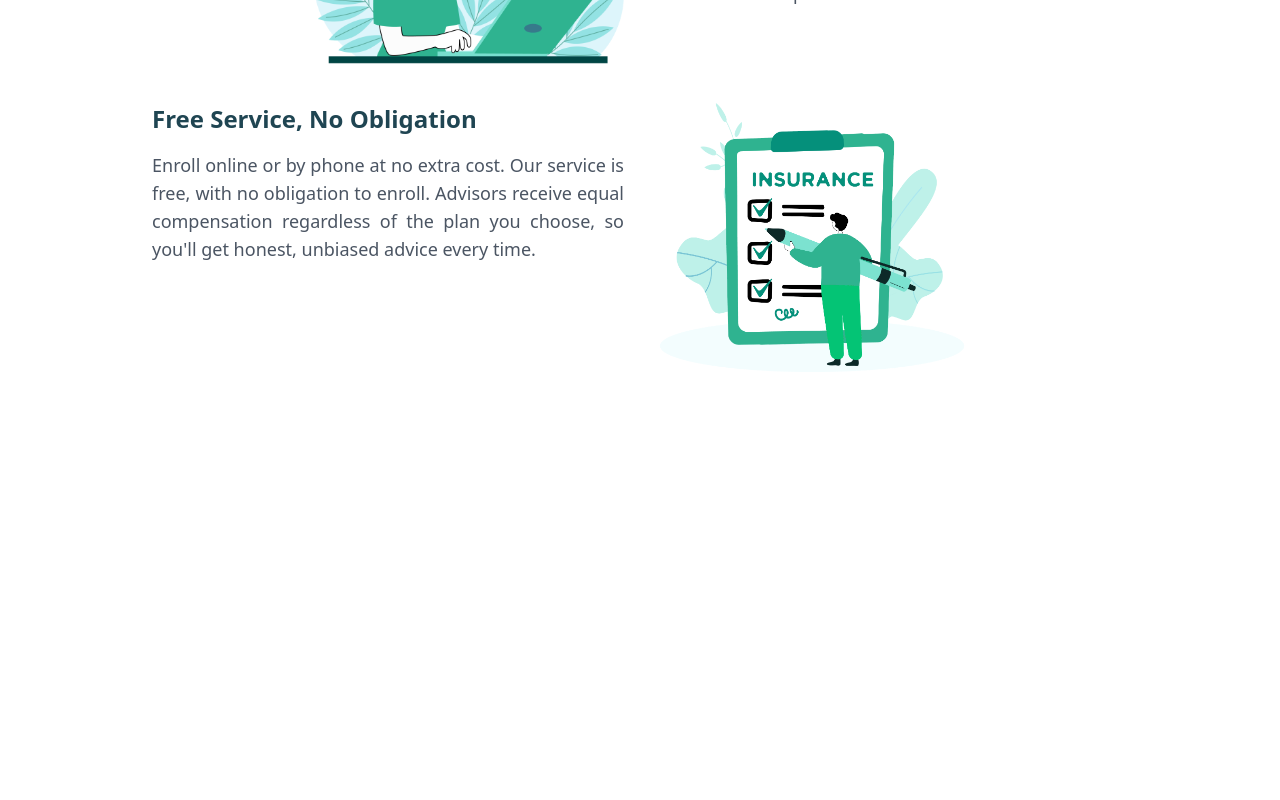
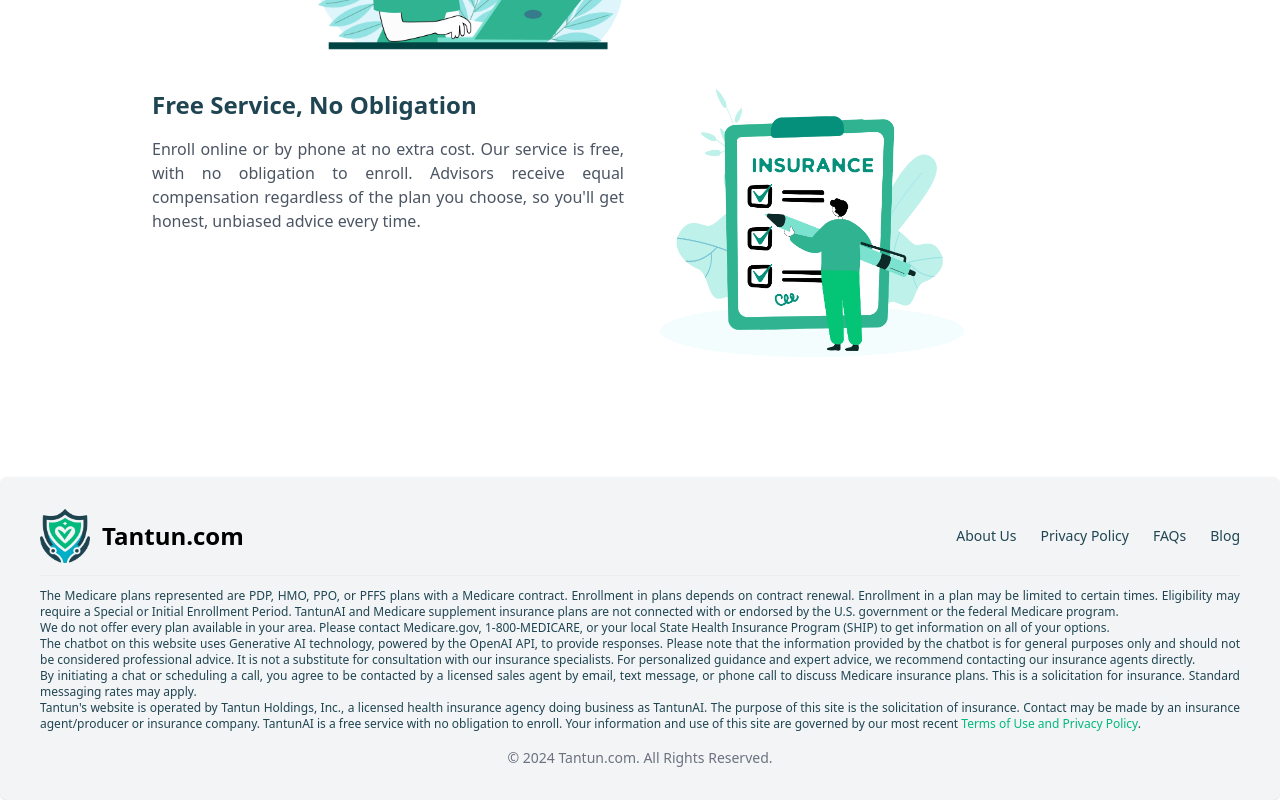
Before and after one commit to tantunholdings/medicare-tantun-web, a Next.js app: page /about in a window 1280 px wide. Shown: the part 1604-2404 px from the top of the page. Before the commit the page ends 2000 px from the top, so only its background shows below. Built offline with nearby package versions, Linux system fonts and the light colour scheme.

Commit message:
Refactor CSS styles for better responsiveness

```diff
--- a/app/about/page.js
+++ b/app/about/page.js
@@ -2,14 +2,17 @@ import Navbar from "@/components/Navbar";
 import AboutUsHero from "../../components/AboutUsHero";
 import HowWeHelp from "../../components/HowWeHelp";
 import WhyChooseUs from "../../components/WhyChooseUs";
-
+import Disclaimer from "../../components/Disclaimer";
 export default function About() {
   return (
     <>
       <Navbar />
+      <div className="container mx-auto my-8 px-6  min-h-screen">
       <AboutUsHero />
       <HowWeHelp />
       <WhyChooseUs />
+      </div>
+      <Disclaimer />
     </>
   );
 }
--- a/app/page.tsx
+++ b/app/page.tsx
@@ -30,7 +30,7 @@ export default function InsuranceAdvisor() {
         `}</style>
       </Head>
       <Navbar />
-      <main className="container mx-auto my-8 px-6 ">
+      <main className="container mx-auto my-8 px-6 min-h-screen">
         <HeroSection />
         <AssistanceSection />
         <TawkMessengerReact />
--- a/components/AboutUsHero.js
+++ b/components/AboutUsHero.js
@@ -9,7 +9,7 @@ const AboutUsHero = () => {
           <h1 className="text-4xl font-bold text-primaryBlack mb-4">
             Who is Tantun?
           </h1>
-          <p className="text-lg text-primaryBlack">
+          <p className="text-base text-primaryBlack">
             Tantun Holdings is a licensed insurance agency that simplifies
             comparing and enrolling in top healthcare plans. Its user-friendly
             platform offers access to national and regional insurers, allowing
--- a/components/Disclaimer.js
+++ b/components/Disclaimer.js
@@ -1,68 +1,109 @@
-import React from 'react';
+import React from "react";
+import Image from "next/image";
+import Link from "next/link";
+import logo from "/public/assets/Logo.png"; // Import the logo
 
-const Disclaimer = () => {
+const Footer = () => {
   return (
-    <footer className="bg-gray-800 text-gray-300 text-xs p-5">
-      <div>
+    <footer className="bg-gray-100 rounded-lg shadow  mt-24">
+      <div className="w-full  px-5 py-8 md:px-10">
+        <div className="sm:flex sm:items-center sm:justify-between">
+          {/* Logo and Brand */}
+          <Link
+            href="/"
+            className="flex items-center mb-4 sm:mb-0 space-x-3 rtl:space-x-reverse"
+          >
+            <Image src={logo} alt="Brand Logo" width={50} height={50} />
+            <span className="self-center text-2xl font-semibold whitespace-nowrap ">
+              Tantun.com
+            </span>
+          </Link>
+
+          {/* Footer Links */}
+          <ul className="flex flex-wrap items-center mb-6 text-sm font-medium text-primaryBlack sm:mb-0 ">
+            <li>
+              <Link href="/about" className="hover:underline me-4 md:me-6">
+                About Us
+              </Link>
+            </li>
+            <li>
+              <Link
+                href="/terms-of-use"
+                className="hover:underline me-4 md:me-6"
+              >
+                Privacy Policy
+              </Link>
+            </li>
+            <li>
+              <Link href="/faq" className="hover:underline me-4 md:me-6">
+                FAQs
+              </Link>
+            </li>
+            <li>
+              <Link href="/blog" className="hover:underline">
+                Blog
+              </Link>
+            </li>
+          </ul>
+        </div>
+
+        <hr className="my-1 border-line sm:mx-auto  lg:my-3" />
+
+        {/* Disclaimer Section */}
+        <div className="text-xs text-primaryBlack mb-4 space-y-0 text-justify">
           <p>
-          The Medicare plans represented are PDP, HMO, PPO or PFFS plans with a
-          Medicare contract. Enrollment in plans depends on contract renewal.
-          Enrollment in a plan may be limited to certain times. Eligibility may
-          require a Special or Initial Enrollment Period. TantunAI and Medicare
-          supplement insurance plans are not connected with or endorsed by the
-          U.S. government or the federal Medicare program.
+            The Medicare plans represented are PDP, HMO, PPO, or PFFS plans with
+            a Medicare contract. Enrollment in plans depends on contract
+            renewal. Enrollment in a plan may be limited to certain times.
+            Eligibility may require a Special or Initial Enrollment Period.
+            TantunAI and Medicare supplement insurance plans are not connected
+            with or endorsed by the U.S. government or the federal Medicare
+            program.
           </p>
           <p>
-          We do not offer every plan available in your area. Please contact{' '}
-          <a
-            href="https://www.medicare.gov"
-            className="text-green-400 hover:underline"
-            target="_blank"
-            rel="noopener noreferrer"
-          >
-            Medicare.gov
-          </a>
-          , 1-800-MEDICARE, or your local State Health Insurance Program (SHIP)
-          to get information on all of your options.
+            We do not offer every plan available in your area. Please contact
+            Medicare.gov, 1-800-MEDICARE, or your local State Health Insurance
+            Program (SHIP) to get information on all of your options.
           </p>
           <p>
-          The chatbot on this website uses Generative AI technology, powered by
-          the OpenAI API, to provide responses. Please note that the information
-          provided by the chatbot is for general purposes only and should not be
-          considered professional advice. It is not a substitute for consultation
-          with our insurance specialists. For personalized guidance and expert
-          advice, we recommend contacting our insurance agents directly.
+            The chatbot on this website uses Generative AI technology, powered
+            by the OpenAI API, to provide responses. Please note that the
+            information provided by the chatbot is for general purposes only and
+            should not be considered professional advice. It is not a substitute
+            for consultation with our insurance specialists. For personalized
+            guidance and expert advice, we recommend contacting our insurance
+            agents directly.
           </p>
           <p>
-          By initiating a chat or scheduling a call, you agree to be contacted by
-          a licensed sales agent by email, text message, or phone call to discuss
-          Medicare insurance plans. This is a solicitation for insurance.
-          Standard messaging rates may apply.
+            By initiating a chat or scheduling a call, you agree to be contacted
+            by a licensed sales agent by email, text message, or phone call to
+            discuss Medicare insurance plans. This is a solicitation for
+            insurance. Standard messaging rates may apply.
           </p>
           <p>
-          Tantun's website is operated by Tantun Holdings, Inc., a licensed health
-          insurance agency doing business as TantunAI. The purpose of this site
-          is the solicitation of insurance. Contact may be made by an insurance
-          agent/producer or insurance company. TantunAI is a free service with no
-          obligation to enroll. Your information and use of this site are governed
-          by our most recent{' '}
-          <a
-            href="https://medicare-blogs.s3.amazonaws.com/terms-of-use/terms-of-use-1.html"
-            className="text-green-400 hover:underline"
-          >
-            Terms of Use
-          </a>{' '}
-          and{' '}
-          <a
-            href="https://medicare-blogs.s3.amazonaws.com/terms-of-use/terms-of-use-1.html"
-            className="text-green-400 hover:underline"
-          >
-            Privacy Policy
-          </a>.
+            Tantun's website is operated by Tantun Holdings, Inc., a licensed
+            health insurance agency doing business as TantunAI. The purpose of
+            this site is the solicitation of insurance. Contact may be made by
+            an insurance agent/producer or insurance company. TantunAI is a free
+            service with no obligation to enroll. Your information and use of
+            this site are governed by our most recent{" "}
+            <Link href="/terms-of-use" className="hover:underline text-primary">
+              Terms of Use and Privacy Policy
+            </Link>
+            .
           </p>
+        </div>
+
+        <span className="block text-sm text-gray-500 sm:text-center ">
+          © 2024{" "}
+          <Link href="" className="hover:underline">
+            Tantun.com
+          </Link>
+          . All Rights Reserved.
+        </span>
       </div>
     </footer>
   );
 };
 
-export default Disclaimer;
+export default Footer;
--- a/components/HowWeHelp.js
+++ b/components/HowWeHelp.js
@@ -55,7 +55,7 @@ const HowWeHelp = () => {
                   {step.title}
                 </h3>
               </div>
-              <p className="text-lg text-gray-600 text-justify">
+              <p className="text-base text-gray-600 text-justify">
                 {step.description}
               </p>
             </div>
--- a/components/TermsOfUse.js
+++ b/components/TermsOfUse.js
@@ -2,6 +2,8 @@
 import React, { useState, useEffect } from "react";
 import { ChevronDown, ChevronUp } from "lucide-react";
 import { ArrowUp } from "lucide-react";
+import Disclaimer from "./Disclaimer";
+import Navbar from "./Navbar";
 
 const TermsOfUse = () => {
   const [expandedSection, setExpandedSection] = useState(null);
@@ -153,6 +155,9 @@ const TermsOfUse = () => {
   };
 
   return (
+    <>
+      <Navbar />
+      <div className="container mx-auto my-8 px-6  min-h-screen">
         <div className="mx-12 text-sm text-justify p-6 bg-white">
           <h1 className="text-3xl font-bold text-primary mb-6">Terms of Use</h1>
           <p className="text-primaryBlack mb-4">Updated Oct 12, 2024</p>
@@ -163,19 +168,17 @@ const TermsOfUse = () => {
             </div>
             <div className="pb-4 text-textGray mb-4 space-y-2">
               <p>
-            Welcome and thank you for your interest in Tantun Holdings (Tantun,
-            or us) and our websites at TantunHoldings.com, and other websites
-            where we post this document as the applicable terms of use along
-            with any related websites, networks, applications, insurance agent
-            and representative services, and communication channels (including
-            online chat and telephone call centers), and other services provided
-            by us (collectively our Service). These Terms of Use are a legally
-            binding contract between you and Tantun regarding your use of the
-            Service.
+                Welcome and thank you for your interest in Tantun Holdings
+                (Tantun, or us) and our websites at TantunHoldings.com, and
+                other websites where we post this document as the applicable
+                terms of use along with any related websites, networks,
+                applications, insurance agent and representative services, and
+                communication channels (including online chat and telephone call
+                centers), and other services provided by us (collectively our
+                Service). These Terms of Use are a legally binding contract
+                between you and Tantun regarding your use of the Service.
               </p>
-          <p>
-            PLEASE READ THE FOLLOWING TERMS CAREFULLY...
-          </p>
+              <p>PLEASE READ THE FOLLOWING TERMS CAREFULLY...</p>
             </div>
           </div>
 
@@ -202,7 +205,10 @@ const TermsOfUse = () => {
           ))}
 
           <div className="mt-8 text-sm text-primaryBlack space-y-2">
-        <p>This website and its contents are for informational purposes only...</p>
+            <p>
+              This website and its contents are for informational purposes
+              only...
+            </p>
             <p>Tantun Medicare website is operated by Tantun Holdings...</p>
           </div>
 
@@ -216,6 +222,9 @@ const TermsOfUse = () => {
             </button>
           )}
         </div>
+      </div>
+      <Disclaimer />
+    </>
   );
 };
 
--- a/components/WhyChooseUs.js
+++ b/components/WhyChooseUs.js
@@ -54,7 +54,7 @@ const WhyChooseUs = () => {
                 {/* Text Section */}
                 <div className="w-full md:w-1/2 text-center md:text-left">
                   <h2 className="text-2xl font-bold mb-4">{section.title}</h2>
-                  <p className="text-lg text-gray-600 text-justify">
+                  <p className="text-base text-gray-600 text-justify">
                     {section.description}
                   </p>
                 </div>
```
Lines whose indentation alone changed are shown as unchanged.
